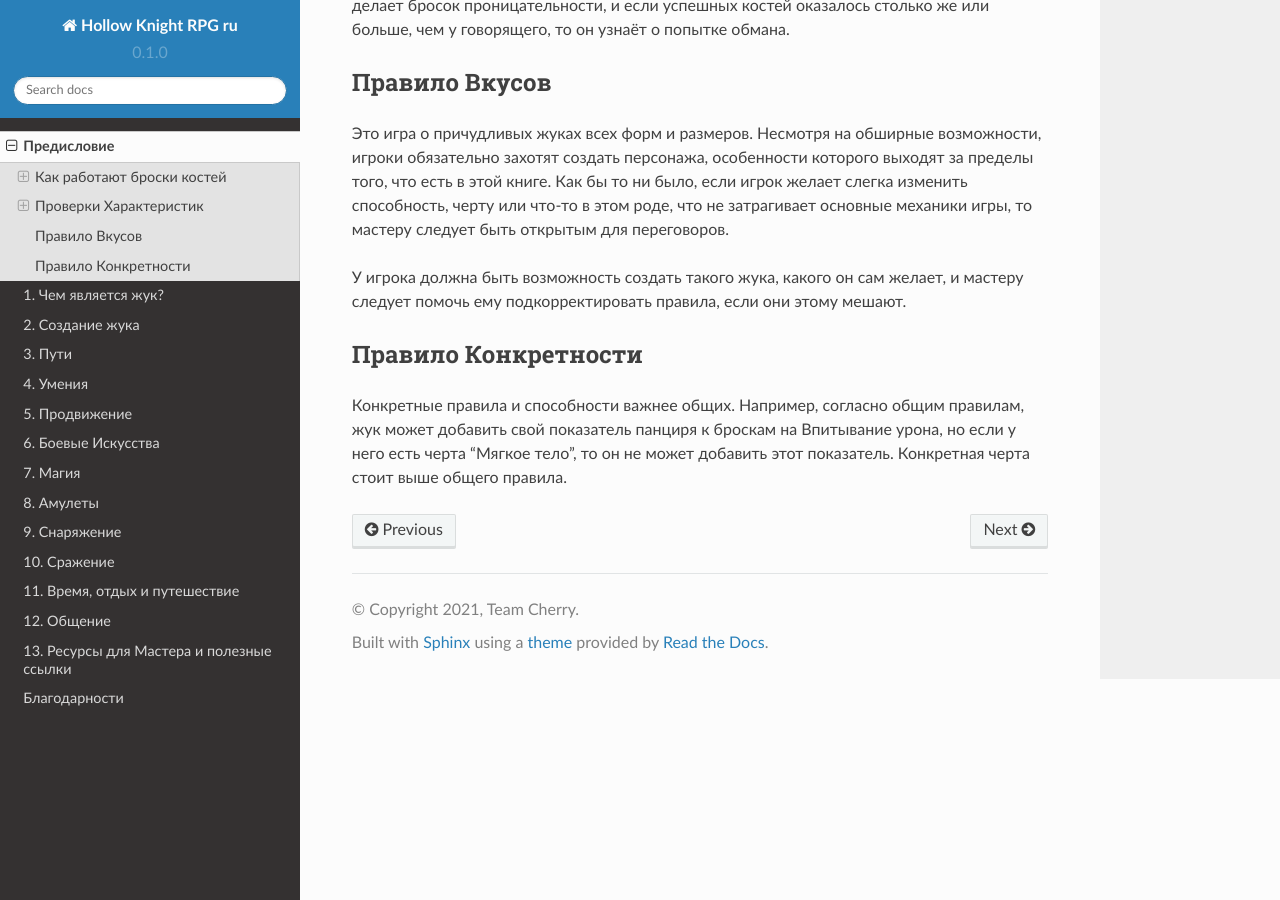
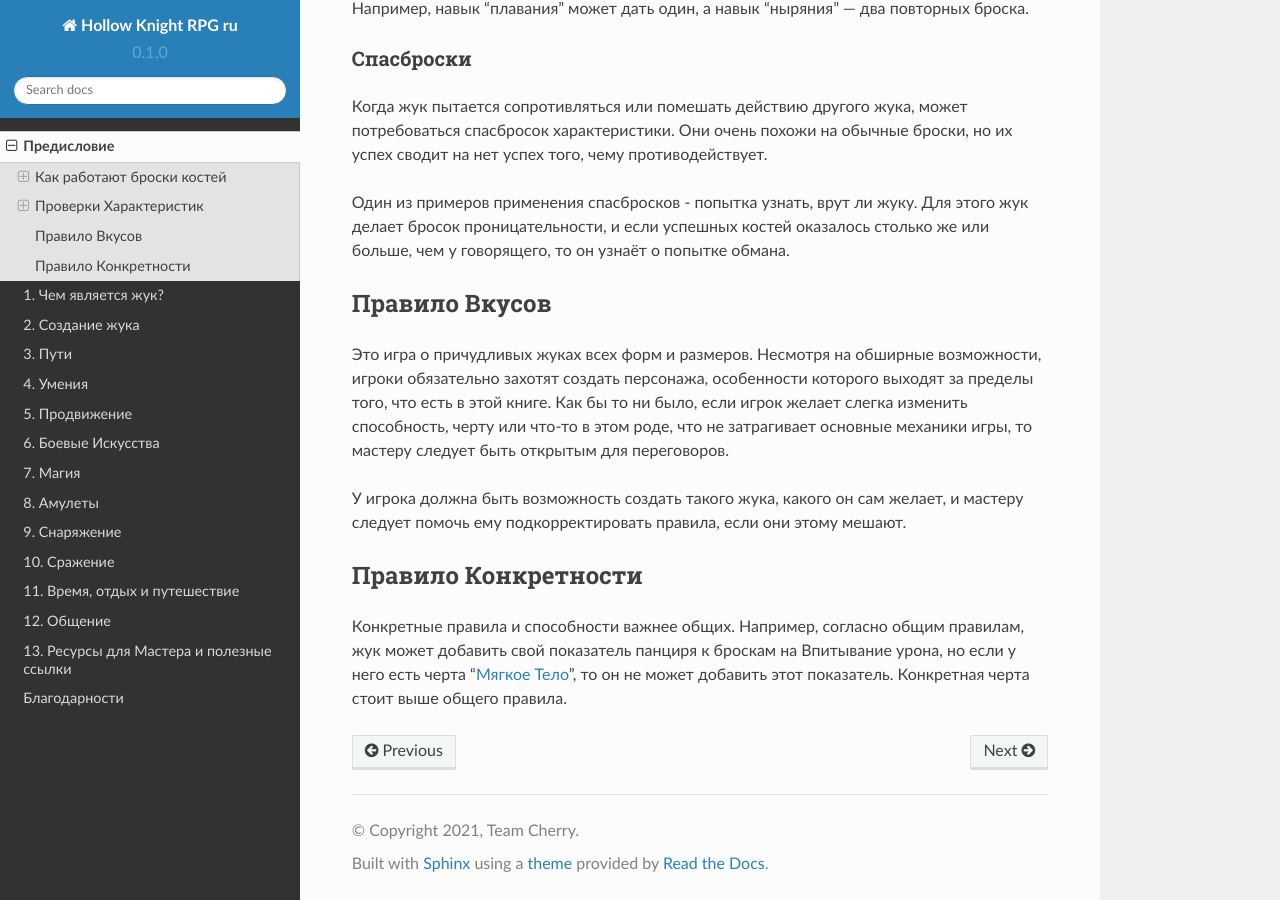
Before and after one commit to LazySelkie/hollow-knight-rpg-ru, a Sphinx documentation site: the page built from docs/source/preface.rst, in a window 1280 px wide and 900 px high, scrolled down 1772 px. Built offline with Sphinx 7.4.7 and the Read the Docs theme 2.0.0, drawn with Linux system fonts in a browser that asks for light colours; part of the change alters nothing that is shown; some of the changed text lies outside the part shown.

```diff
--- a/docs/source/preface.rst
+++ b/docs/source/preface.rst
@@ -17,6 +17,11 @@
 У совершаемой проверки может быть определённое количество повторных бросков. Как только игрок выполнил проверку, он может перебросить несколько костей (но не больше дозволенного количества) по своему усмотрению. Независимо - перекинутая эта кость или нет - будет засчитан лучший результат.
 
 Кроме того, Характеристики с дробным значением (3.5, 4.5, и т.д.) добавляют один повторный бросок всем проверкам, для которых та или иная характеристика используется — каждая половинка кости становится повторным броском.
+
+.. note::
+  | Тюленье примечание: Повторным броском становится вот эта одна дополнительная половинка кости.
+  | То есть 3.5 это бросок 3 костей с 1 повторным, а **не** "3.5 состоит из 7 половинок, значит 7 повторных".
+  | Цитата с англ.оригинала для понятности: *Any time you wind up with half a die, the half-die becomes a reroll*.
 
 Проверки Характеристик
 ---------------------------
@@ -49,4 +54,4 @@
 Правило Конкретности
 ---------------------------
 
-Конкретные правила и способности важнее общих. Например, согласно общим правилам, жук может добавить свой показатель панциря к броскам на Впитывание урона, но если у него есть черта "Мягкое тело", то он не может добавить этот показатель. Конкретная черта стоит выше общего правила.
+Конкретные правила и способности важнее общих. Например, согласно общим правилам, жук может добавить свой показатель панциря к броскам на Впитывание урона, но если у него есть черта ":ref:`trait_soft-body`", то он не может добавить этот показатель. Конкретная черта стоит выше общего правила.
```
